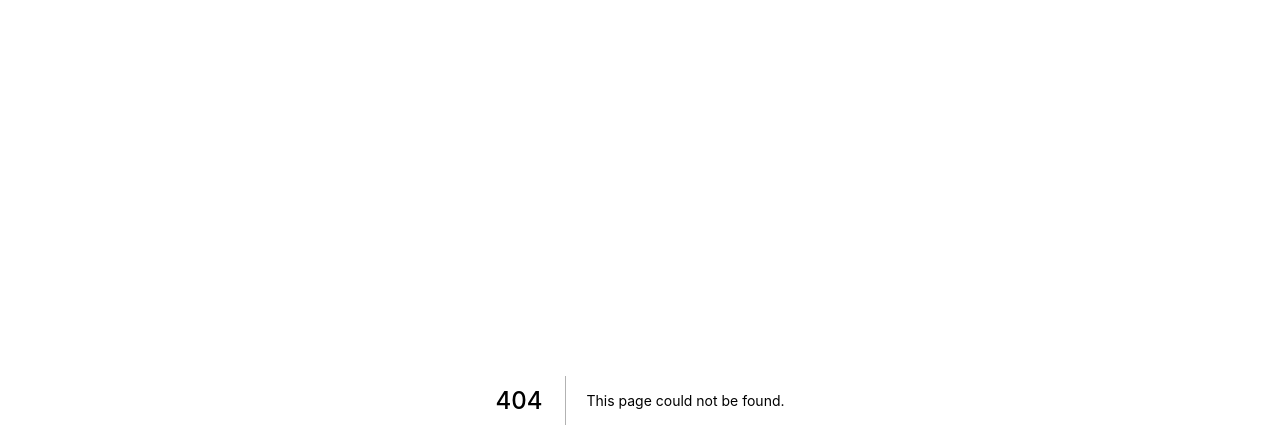
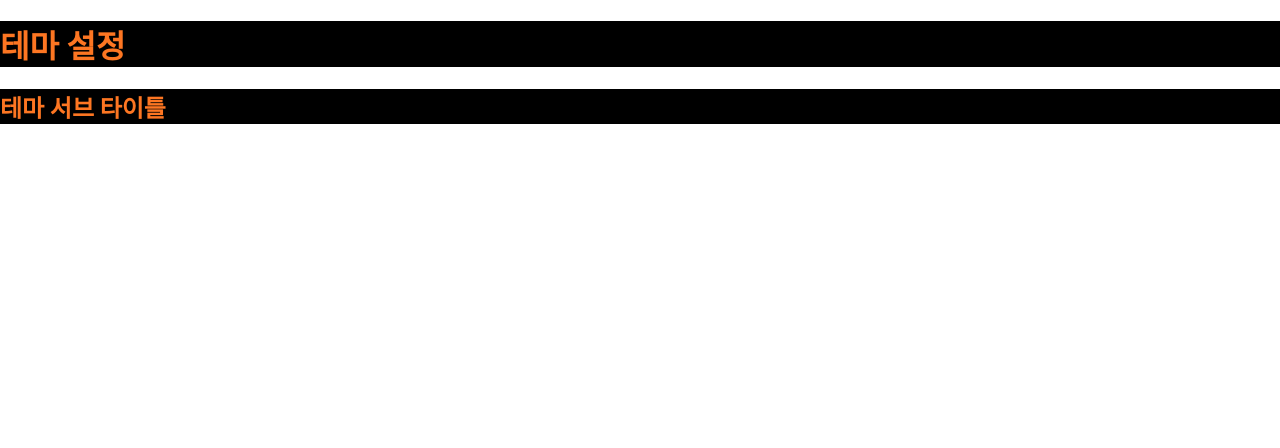
Before and after one commit to bluecheat/react-snippet, a Next.js app: page /cssinjs/theme in a window 1280 px wide. Before the commit this address had no page. Shown: the top 448 px of the page. Built offline with nearby package versions, Linux system fonts and the light colour scheme.

Commit message:
:sparkles: add css in js based theme

```diff
--- a/next.config.js
+++ b/next.config.js
@@ -1,7 +1,10 @@
 /** @type {import('next').NextConfig} */
 const nextConfig = {
-  reactStrictMode: true,
-  swcMinify: true,
-}
+	reactStrictMode: true,
+	swcMinify: true,
+	compiler: {
+		emotion: true,
+	},
+};
 
-module.exports = nextConfig
+module.exports = nextConfig;
--- a/package.json
+++ b/package.json
@@ -12,6 +12,8 @@
   "dependencies": {
     "@ckeditor/ckeditor5-build-classic": "^35.1.0",
     "@ckeditor/ckeditor5-react": "^5.0.2",
+    "@emotion/react": "^11.10.5",
+    "@emotion/styled": "^11.10.5",
     "@hookform/resolvers": "^2.9.10",
     "next": "12.3.1",
     "react": "18.2.0",
--- a/pages/_app.tsx
+++ b/pages/_app.tsx
@@ -1,8 +1,13 @@
-import '../styles/globals.css'
-import type { AppProps } from 'next/app'
+import '../styles/globals.css';
+import type { AppProps } from 'next/app';
+import { ThemeProvider } from '@emotion/react';
+import { theme } from '@/snippet/cssinjs/theme';
 
 function MyApp({ Component, pageProps }: AppProps) {
-  return <Component {...pageProps} />
+	return (
+		<ThemeProvider theme={theme}>
+			<Component {...pageProps} />
+		</ThemeProvider>);
 }
 
-export default MyApp
+export default MyApp;
--- /dev/null
+++ b/pages/cssinjs/theme.tsx
@@ -0,0 +1,20 @@
+import styled from '@emotion/styled';
+
+const StyledTitle = styled.h1((props) => ({
+	color: props.theme.fontColors.primary,
+	backgroundColor: props.theme.colors.primary,
+}));
+
+const StyledSubTitle = styled.h2((props) => ({
+	color: props.theme.fontColors.primary,
+	backgroundColor: props.theme.colors.primary,
+}));
+
+const theme = () => {
+	return <>
+		<StyledTitle>테마 설정</StyledTitle>
+		<StyledSubTitle>테마 서브 타이틀</StyledSubTitle>
+	</>;
+};
+
+export default theme;
--- /dev/null
+++ b/snippet/cssinjs/theme.ts
@@ -0,0 +1,10 @@
+import { Theme } from '@emotion/react';
+
+export const theme: Theme = {
+	colors: {
+		primary: '#000000',
+	},
+	fontColors: {
+		primary: '#fd7622',
+	},
+};
```
Also changed, not shown: pages/example/counter.tsx (renamed from pages/example/Counter.tsx, +9 -1 lines), pages/index.tsx (+11 -53 lines), snippet/cssinjs/emotion.d.ts (added, +11 -0 lines), 2 other files (tests, documents, lock files or other folders).
